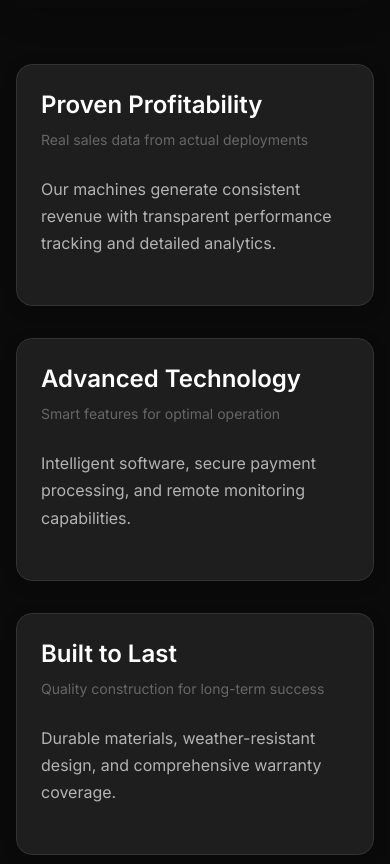
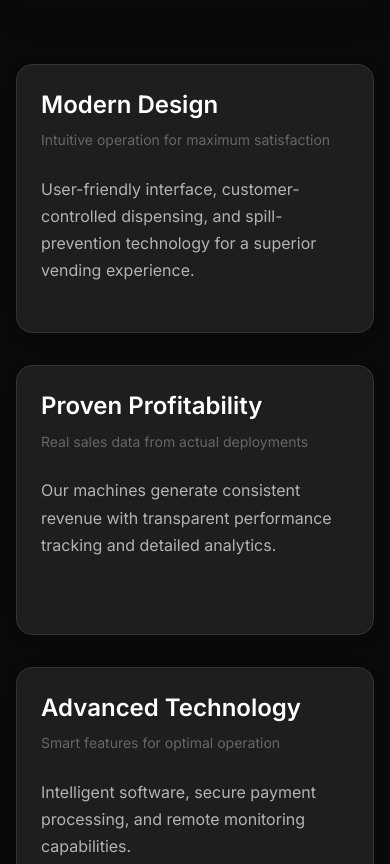
Before and after one commit to johnsoninnovationsinc/johnsoninnovationsinc.github.io, a plain HTML site: page index.html in a window 390 px wide. Shown: the part 1180-2044 px from the top of the page. Drawn offline with Linux system fonts and the light colour scheme.

Commit message:
fix cards

```diff
--- a/index.html
+++ b/index.html
@@ -61,7 +61,15 @@
                 <img src="images/mk2-features.png" alt="TurboFeed Series 5000 Features" style="max-width: 100%; height: auto; border-radius: var(--radius-lg); box-shadow: var(--shadow-lg);">
             </div>
 
-            <div class="grid grid-3">
+            <div class="grid grid-4">
+                <div class="card">
+                    <div class="card-header">
+                        <h3 class="card-title">Modern Design</h3>
+                        <p class="card-subtitle">Intuitive operation for maximum satisfaction</p>
+                    </div>
+                    <p>User-friendly interface, customer-controlled dispensing, and spill-prevention technology for a superior vending experience.</p>
+                </div>
+
                 <div class="card">
                     <div class="card-header">
                         <h3 class="card-title">Proven Profitability</h3>
--- a/styles/modern.css
+++ b/styles/modern.css
@@ -357,6 +357,21 @@ p {
   grid-template-columns: repeat(auto-fit, minmax(250px, 1fr));
 }
 
+.grid-4 {
+  grid-template-columns: repeat(2, 1fr);
+  grid-template-rows: repeat(2, 1fr);
+}
+
+/* Fade-out effect for sections */
+.section {
+  transition: opacity 0.6s ease-out, transform 0.6s ease-out;
+}
+
+.section.fade-out {
+  opacity: 0.3;
+  transform: translateY(20px);
+}
+
 /* Utilities */
 .text-center { text-align: center; }
 .text-left { text-align: left; }
@@ -401,7 +416,8 @@ p {
   }
 
   .grid-2,
-  .grid-3 {
+  .grid-3,
+  .grid-4 {
     grid-template-columns: 1fr;
   }
 }
```
